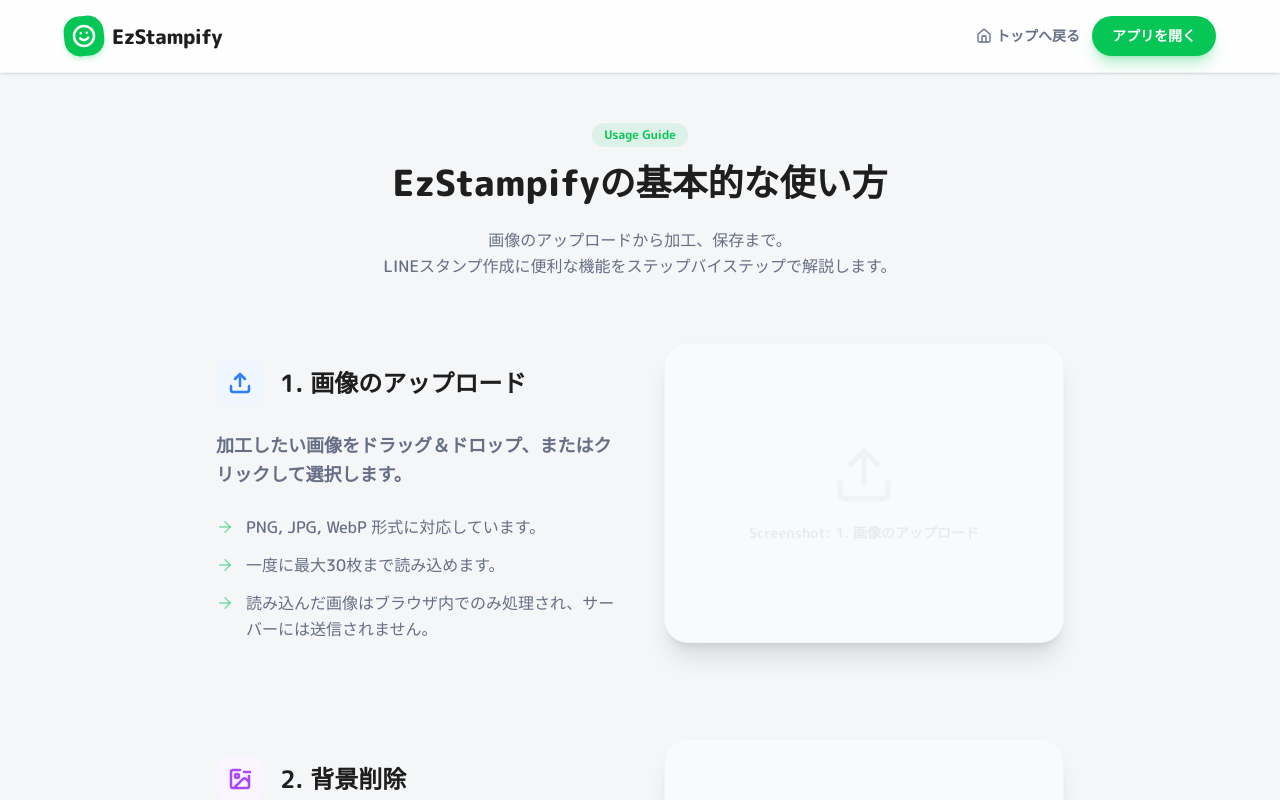
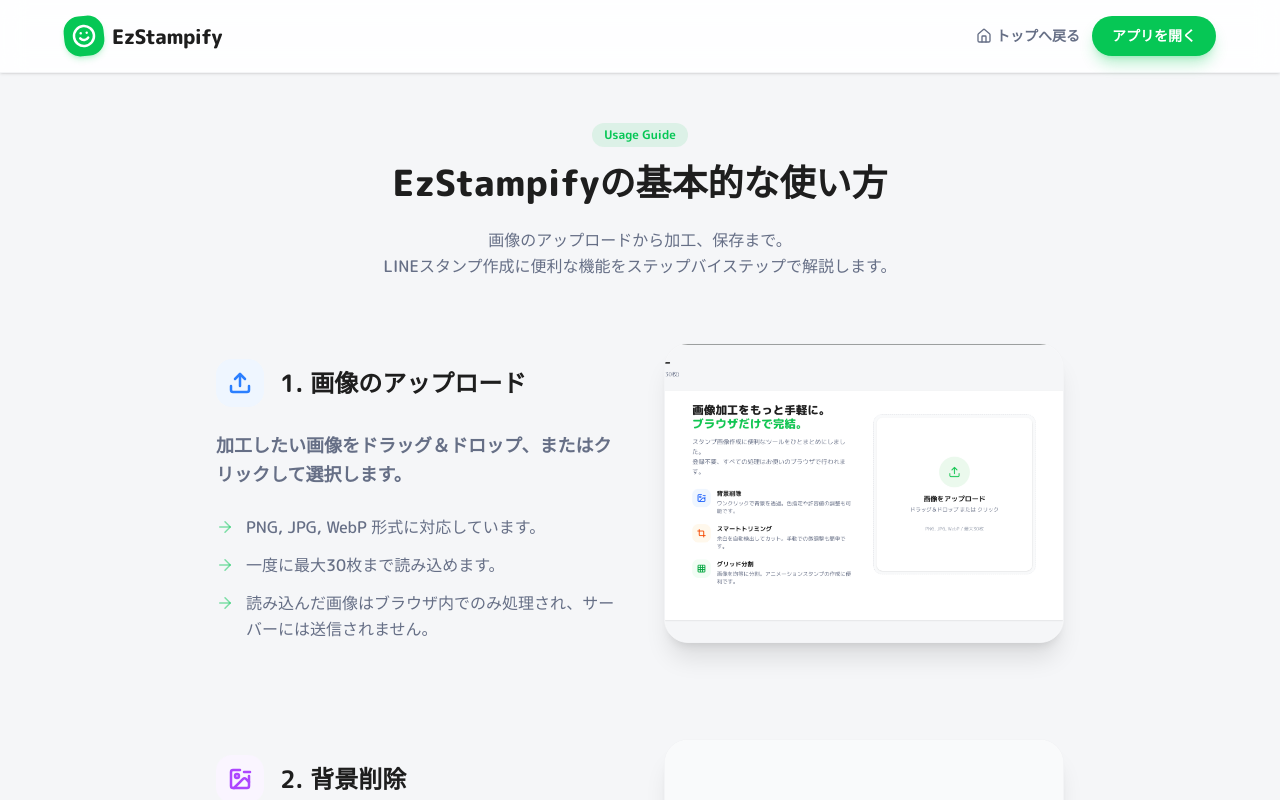
Before and after one commit to Lchiki-nl/Stamp-Image-Tools, a Next.js app: page /how-to-use in a window 1280 px wide. Shown: the top 800 px of the page. Built offline with nearby package versions, Linux system fonts and the light colour scheme; no server answers.

Commit message:
docs: 使い方ガイドのスクリーンショット(STEP1)を反映

```diff
--- a/src/app/how-to-use/page.tsx
+++ b/src/app/how-to-use/page.tsx
@@ -167,15 +167,20 @@ export default function HowToUsePage() {
                 {/* Mockup / Image Placeholder */}
                 <div className="flex-1 w-full order-1 md:order-2">
                    <div className="rounded-3xl overflow-hidden shadow-xl border border-gray-100 bg-white aspect-4/3 relative group">
-                      {/* Placeholder for now - User can replace later */}
-                      <div className="absolute inset-0 bg-gray-50 flex flex-col items-center justify-center text-gray-300 gap-4">
-                         <step.icon size={64} className="opacity-20" />
-                         <span className="text-sm font-bold opacity-40">Screenshot: {step.title}</span>
-                      </div>
-
-                      {/* Note to user in comment: Place images in public/images/guide/{step.id}.png */}
-                      {/* <img src={`/images/guide/${step.id}.png`} alt={step.title} className="w-full h-full object-cover" /> */}
-
+                      {/* Show real image for 'upload' step only for now */}
+                      {step.id === 'upload' ? (
+                        <img
+                          src="/images/guide/upload.png"
+                          alt={step.title}
+                          className="w-full h-full object-cover"
+                        />
+                      ) : (
+                        /* Placeholder for others */
+                        <div className="absolute inset-0 bg-gray-50 flex flex-col items-center justify-center text-gray-300 gap-4">
+                           <step.icon size={64} className="opacity-20" />
+                           <span className="text-sm font-bold opacity-40">Screenshot: {step.title}</span>
+                        </div>
+                      )}
                    </div>
                 </div>
               </div>
```
Also changed, not shown: public/images/guide/upload.png (added).
